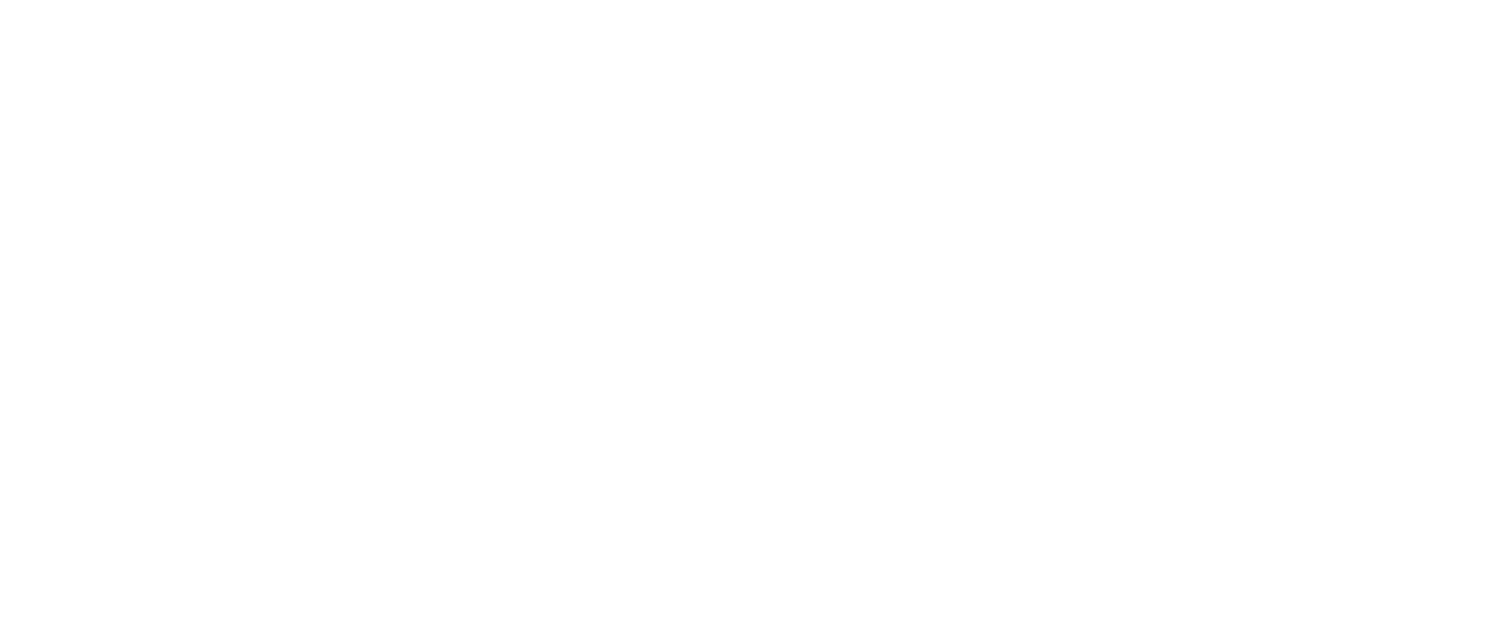
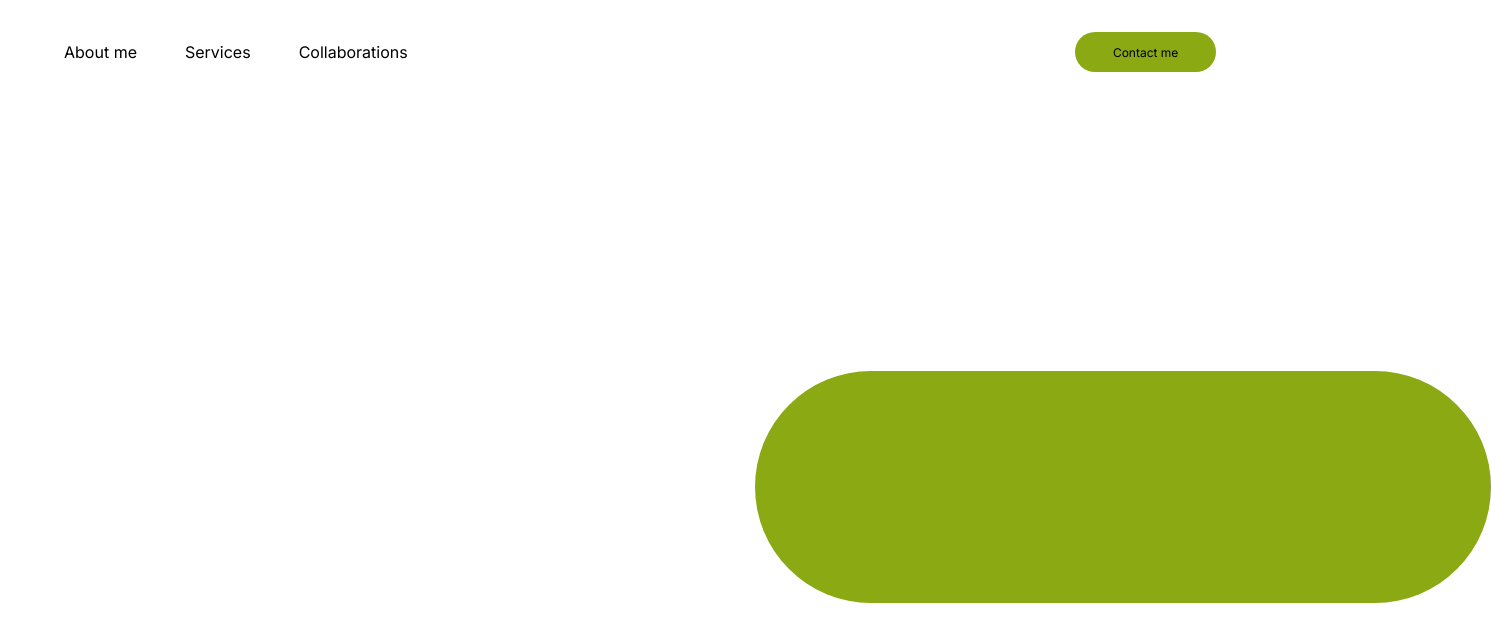
Before and after one commit to emanuelvsz/emanuelvsz-porti, a plain HTML site: page index.html in a window 1280 px wide. Shown: the whole page, 1491 px wide, since content can reach past the window. Drawn offline with Linux system fonts and the light colour scheme.

Commit message:
adding page

```diff
--- a/index.html
+++ b/index.html
@@ -4,9 +4,29 @@
     <meta charset="UTF-8">
     <meta http-equiv="X-UA-Compatible" content="IE=edge">
     <meta name="viewport" content="width=device-width, initial-scale=1.0">
+    <link rel="stylesheet" href="src/css/main.css">
     <title>Document</title>
 </head>
 <body>
+    <header>
+        <section>
+            <ul>
+                <li>About me</li>
+                <li>Services</li>
+                <li>Collaborations</li>
+            </ul>
+        </section>
+        <section>
+            <input type="button" value="Contact me" id="contact-btn">
+        </section>
+    </header>
+    <main>
+        <section></section>
+        <section>
+            <div id="picture-sect">
 
+            </div>
+        </section>
+    </main>
 </body>
 </html>
--- a/src/css/main.css
+++ b/src/css/main.css
@@ -1,5 +1,79 @@
+@import url('https://fonts.googleapis.com/css2?family=Inter:wght@300;400&display=swap');
+
+:root{
+    --screen-height: 100vh;
+}
+
 * {
     margin: 0;
     padding: 0;
     box-sizing: border-box;
 }
+
+body {
+    overflow-x: hidden;
+}
+
+header {
+    height: 13vh;
+    width: 100%;
+    display: grid;
+    grid-template-columns: 1fr auto;
+    align-items: center;
+    background-color: transparent;
+    padding-left: 4em;
+    padding-right: 4em;
+}
+
+header > section > ul {
+    display: flex;
+    flex-direction: row;
+}
+
+header > section > ul > li {
+    list-style: none;
+    color: #000000;
+    font-family: 'Inter', sans-serif;
+    margin-right: 3em;
+    font-size: 16px;
+}
+
+#contact-btn {
+    height: 5vh;
+    width: 11vw;
+    min-width: 11vw;
+    background-color: #8AA913;
+    border: none;
+    border-radius: 100px;
+    justify-self: end;
+    font-family: 'Inter', sans-serif;
+    font-size: 12px;
+    position: relative;
+    z-index: 100;
+}
+
+#contact-btn:hover{
+    cursor: pointer;
+    opacity: 0.8;
+    transition: .5s;
+}
+
+#picture-sect{
+    height: 14.5em;
+    width: 46em;
+    background-color: #8AA913;
+    border-radius: 200px;
+    position: relative;
+    top: calc(var(--screen-height)/3);
+    right: -18%;
+}
+
+main {
+    width: 100%;
+    display: flex;
+    flex-direction: row;
+}
+
+main > section {
+    width: 50%;
+}
```
Also changed, not shown: sizes.txt (added).
